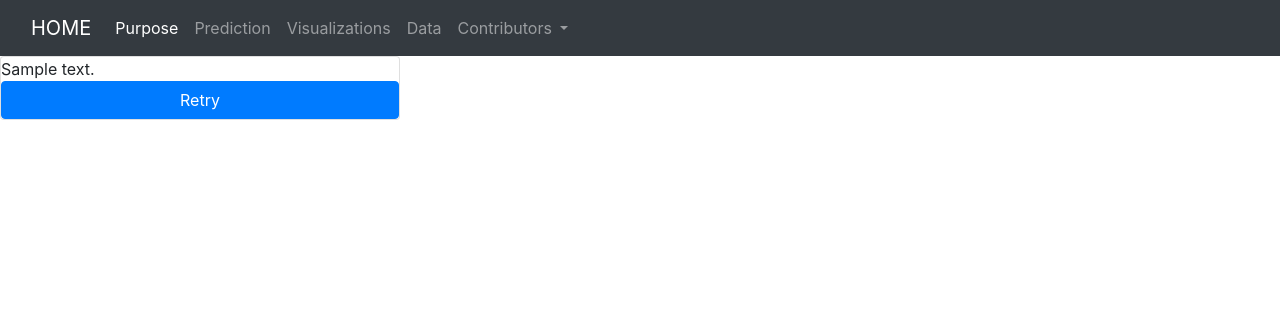
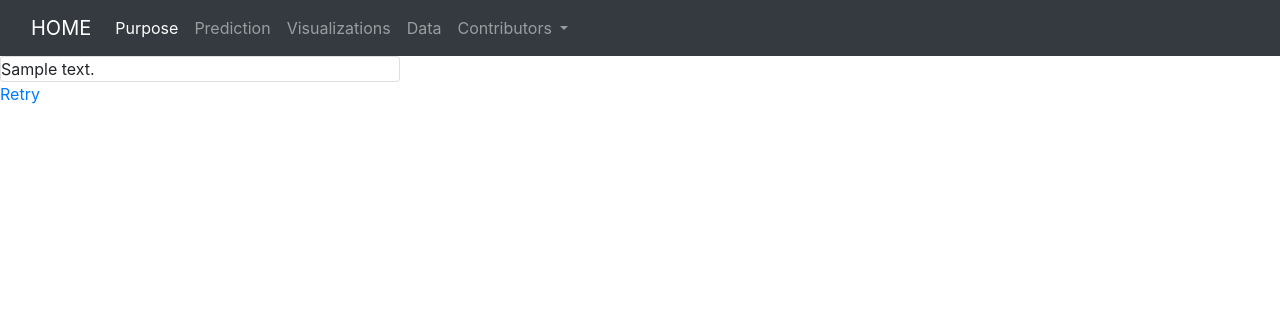
Before and after one commit to pauls21033/Machine-Learning-Predicting-Stroke-Model-Project, a Flask app: template Flask App/templates/result.html in a window 1280 px wide. Shown: the top 316 px of the page. Run offline with Flask 2, Linux system fonts and the light colour scheme; the template is opened without the code that fills it: most values are stand-ins (such as "Sample title", 1, 10 or a date in 2020); parts of the project's set-up code (start-up, migrations or seed data) failed here and were passed over; some libraries are stand-ins or nearby versions.

Commit message:
created retry button for results

```diff
--- a/Flask App/app.py
+++ b/Flask App/app.py
@@ -64,10 +64,10 @@ def result():
     bmi = data.get('bmi')
     cholesterol = data.get("cholesterol")
     model = pickle.load(open('Model.pkl', 'rb'))
-    survey = {"age": age, "gender": gender, "s_blood_pressure": s_blood_pressure, "d_blood_pressure": d_blood_pressure, "glucose": glucose, "smoking": smoking, "bmi": bmi, "cholesterol": cholesterol}
+    #survey = {"age": age, "gender": gender, "s_blood_pressure": s_blood_pressure, "d_blood_pressure": d_blood_pressure, "glucose": glucose, "smoking": smoking, "bmi": bmi, "cholesterol": cholesterol}
     prediction = model.predict([[age, gender, s_blood_pressure,d_blood_pressure, glucose, smoking, bmi, cholesterol]])
-    output = round(prediction[0], 2)
-    return render_template('result.html', prediction_text=f'you are at a risk for a {output} stroke')
+
+    return render_template('result.html', prediction_text=f'you are at a risk for a level {prediction[0]} stroke')
 
 @app.route('/api/prediction',methods=['POST'])
 def prediction():
--- a/Flask App/templates/prediction.html
+++ b/Flask App/templates/prediction.html
@@ -93,7 +93,7 @@
             <br>
             <br>
             <a href = '/result'>
-            <button type="submit" class="btn btn-primary btn-block btn-large">Next</button>
+            <button type="button" class="btn btn-primary btn-block btn-large">Next</button>
             </a>
             <br>
         </form>
--- a/Flask App/templates/result.html
+++ b/Flask App/templates/result.html
@@ -63,13 +63,9 @@
                       {{ prediction_text }}
                   </div>
               </div>
-              <form action="home">
-                  <div class="field">
-                    <button type="submit" class="btn btn-primary btn-block btn-large">Retry</button>
-                  </div>
-              </form>
           </div>
       </div>
+      <a class = "button" href="/prediction">Retry</a>
   </div>
 </body>
 </html>
```
